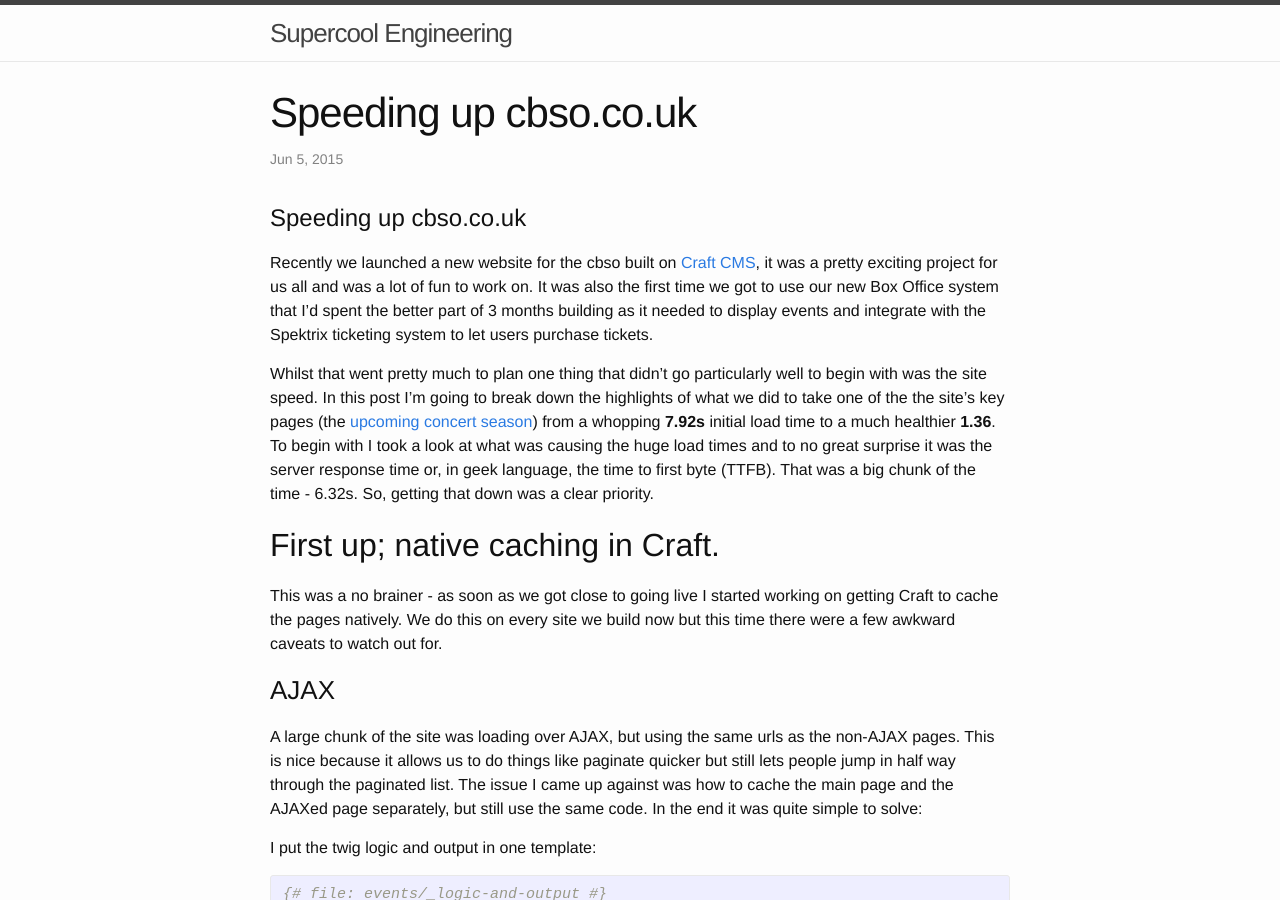
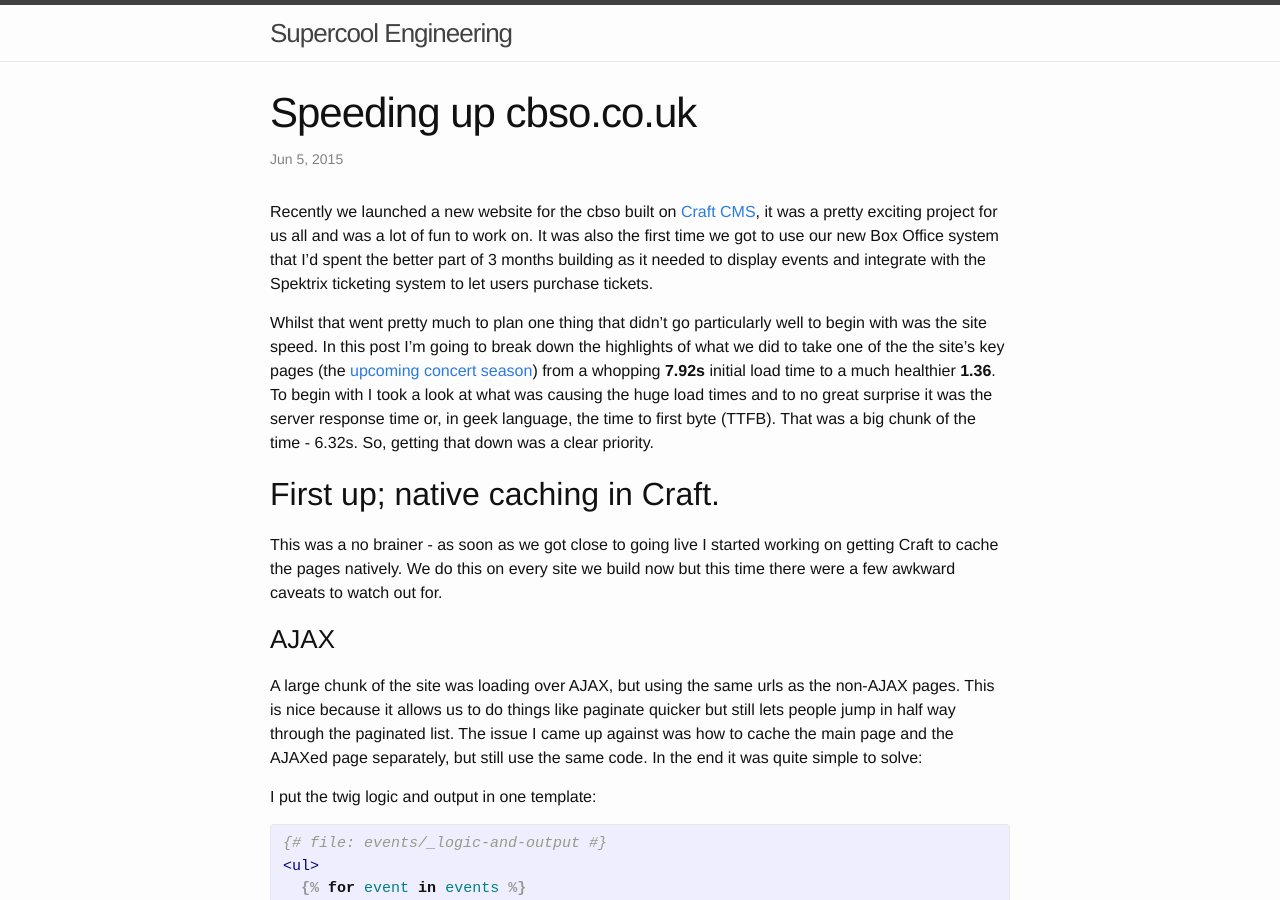
Before and after one commit to supercool/supercool.github.io, a Jekyll site: the page built from _posts/2015-06-05-speeding-up-cbso.markdown, in a window 1280 px wide and 900 px high. Built offline with Jekyll 4.4.1, drawn with Linux system fonts in a browser that asks for light colours.

Commit message:
oops, remove extra h1

```diff
--- a/_posts/2015-06-05-speeding-up-cbso.markdown
+++ b/_posts/2015-06-05-speeding-up-cbso.markdown
@@ -3,8 +3,6 @@ layout: post
 title:  "Speeding up cbso.co.uk"
 date:   2015-06-05 15:30:00
 ---
-
-# Speeding up cbso.co.uk
 
 Recently we launched a new website for the cbso built on [Craft CMS](http://buildwithcraft.com), it was a pretty exciting project for us all and was a lot of fun to work on. It was also the first time we got to use our new Box Office system that I’d spent the better part of 3 months building as it needed to display events and integrate with the Spektrix ticketing system to let users purchase tickets.
 
```
